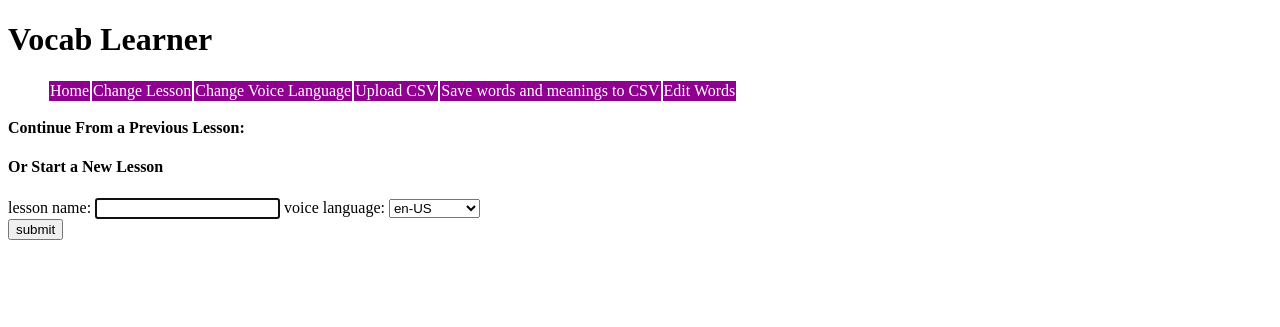
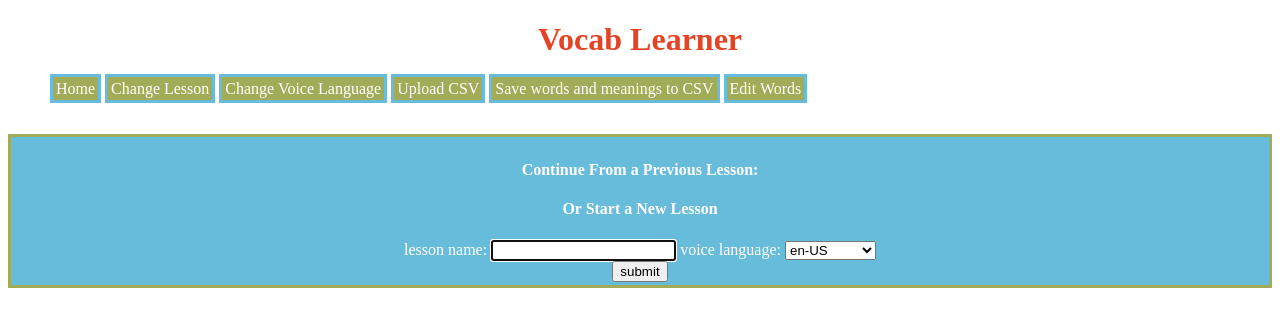
Before and after one commit to kbrady/vocab_learner, a Flask app: page /login in a window 1280 px wide. Shown: the top 327 px of the page. Run offline with Flask 2, Linux system fonts and the light colour scheme; some libraries are stand-ins or nearby versions.

Commit message:
Fix box update and make much pretier

```diff
--- a/leitner.py
+++ b/leitner.py
@@ -161,7 +161,7 @@ class card:
 			self.parent_deck.review(self)
 			if self.box_index == 0:
 				return
-			new_index = self.box_index - 1
+			new_index = max(self.box_index - 2, 0)
 		self.parent_deck.boxes[self.box_index].remove(self)
 		self.box_index = new_index
 		self.parent_deck.boxes[self.box_index].append(self)
--- a/static/css/main.css
+++ b/static/css/main.css
@@ -1,30 +1,69 @@
 p.large {
 	font-size: 300%;
+}
+h1 {
+	color: #E44424;
+	text-align: center;
+}
+div.container {
+	padding: 3px;
+	text-align: center;
+	border: solid 3px #A2AB58;
+	background-color: #67BCDB;
+}
+body {
+	color: #fff;
+}
+form {
+	text-align: center;
+}
+input {
+	color: #000;
+	text-align: center;
+}
+select {
+	color: #000;
+}
+ul li {
+	display: block;
+}
+ul li a {
+	color: #E44424;
+	text-decoration: none;
+}
+ul li a:hover {
+	color: #fff;
+}
+#editTable {
+	background-color: #fff;
+	border: solid 2px #E44424;
+	color: #E44424;
 }
 .large {
 	text-align: center;
 	font-size: 200%;
 }
-input {
-	text-align: center;
-}
 .delete	{
 	text-align: center;
 }
 #navbar {
-	display: block;
+	display: table;
+	margin: 0;
+	auto;
 }
 #navbar li {
-	float: left;
-	display: block;
-	padding: 1px;
-	margin: 1px;
-	background-color: #900090;
-}
-#navbar li:hover {
-	background-color: #b000b0;
+	display: inline;
 }
 #navbar li a {
 	color: #ffffff;
 	text-decoration: none;
+	padding: 3px;
+	margin: 2px;
+	background-color: #A2AB58;
+	border: solid 3px;
+	border-color: #67BCDB;
 }
+#navbar li a:hover {
+	background-color: #fff;
+	color: #A2AB58;
+}
--- a/templates/layout.html
+++ b/templates/layout.html
@@ -13,6 +13,7 @@
 			<h1 class="logo">Vocab Learner</h1>
 		</div>
 
+		<div id='navbar_div'>
 		<ul id='navbar'>
 			<li><a href='/'>Home</a></li>
 			<li><a href='/login'>Change Lesson</a></li>
@@ -21,7 +22,9 @@
 			<li><a href='/download'>Save words and meanings to CSV</a></li>
 			<li><a href='/edit'>Edit Words</a></li>
 		</ul>
+		</div>
 
+		<br/>
 		<br/>
 
 		<div class="container">
```
